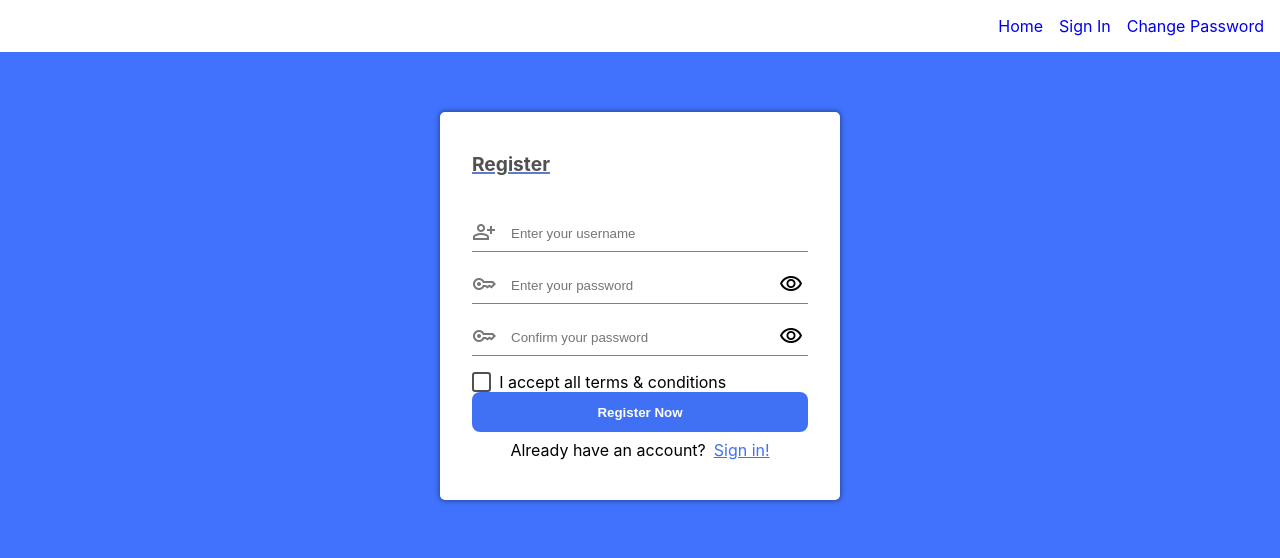
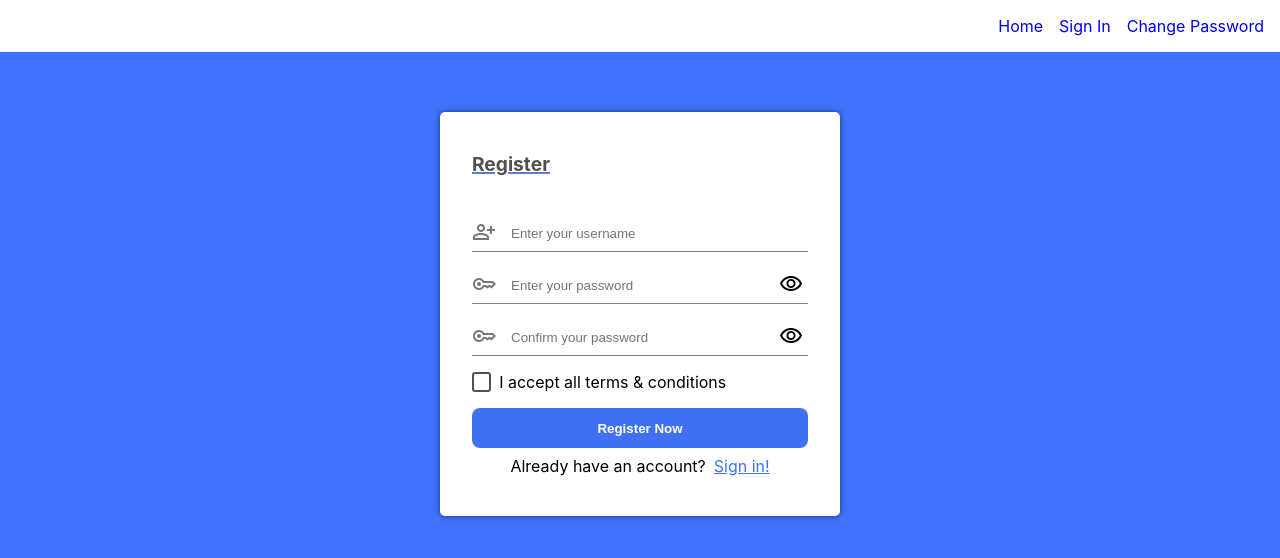
Before and after one commit to dcanitez/ReactBootcamp_MyApp, a React (Create React App) app in the folder myapp/: page /register in a window 1280 px wide. Shown: the top 558 px of the page. Built offline with nearby package versions, Linux system fonts and the light colour scheme.

Commit message:
form style change

```diff
--- a/myapp/src/components/forms/Form.styled.ts
+++ b/myapp/src/components/forms/Form.styled.ts
@@ -16,6 +16,9 @@ export const FormStyled = styled.div`
     text-decoration: underline;
     margin-left: 0.5rem;
   }
+  .conditions {
+    margin-bottom: 1rem;
+  }
   .register-link,
   .signin-link {
     display: block;
```
